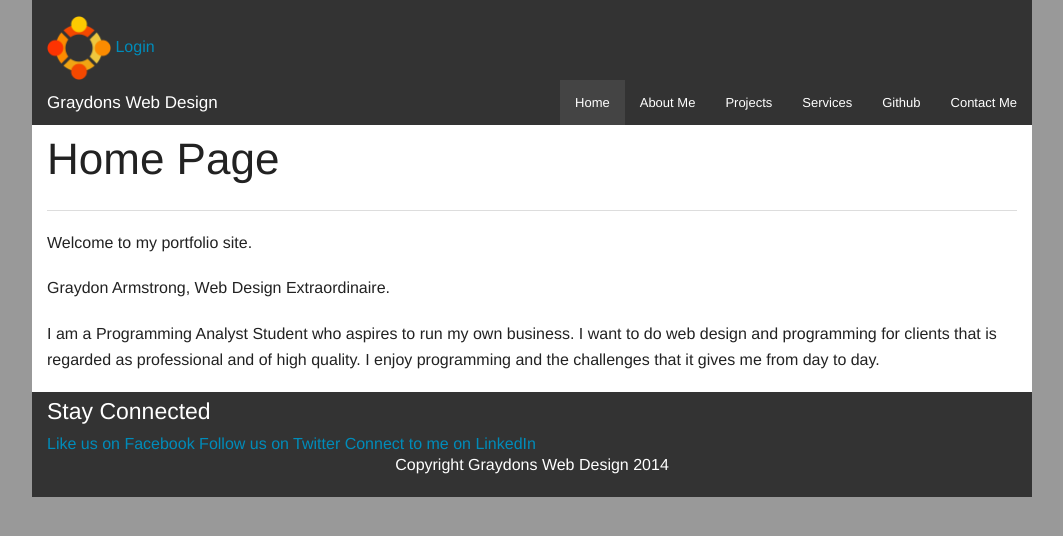
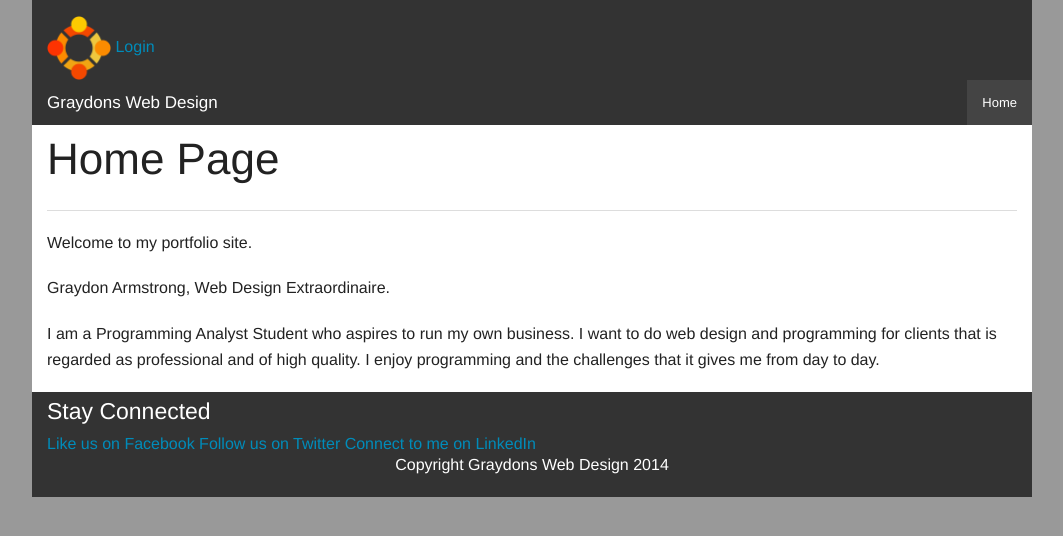
Before and after one commit to graydon-armstrong/Assignment4_FinalProject, a PHP site: page /index.php in a window 1280 px wide. Shown: the top 536 px of the page, without its empty margins (108-1171 px from the left). Run offline with PHP 8.4, Linux system fonts and the light colour scheme.

Commit message:
Cleanup Old Links

```diff
--- a/header.php
+++ b/header.php
@@ -33,11 +33,6 @@ File Description: This is the header that is included on everypage. It includes
 			<section class="top-bar-section" id="nav_links">
 			<ul class="right">
 				<li class="active"><a href="index.php" <?php if(curPageName() =="index.php") {echo('id="current_page"');}?>>Home</a></li>
-				<li class="active"><a href="aboutme.php" <?php if(curPageName() =="aboutme.php") {echo('id="current_page"');}?>>About Me</a></li>
-				<li class="active"><a href="projects.php" <?php if(curPageName() =="projects.php") {echo('id="current_page"');}?>>Projects</a></li>
-				<li class="active"><a href="services.php" <?php if(curPageName() =="services.php") {echo('id="current_page"');}?>>Services</a></li>
-				<li class="active"><a href="https://github.com/graydon-armstrong/Assignment1">Github</a></li>
-				<li class="active"><a href="contactme.php" <?php if(curPageName() =="contactme.php") {echo('id="current_page"');}?>>Contact Me</a></li>
 			</ul>
 			</section>
 		</nav>
```
